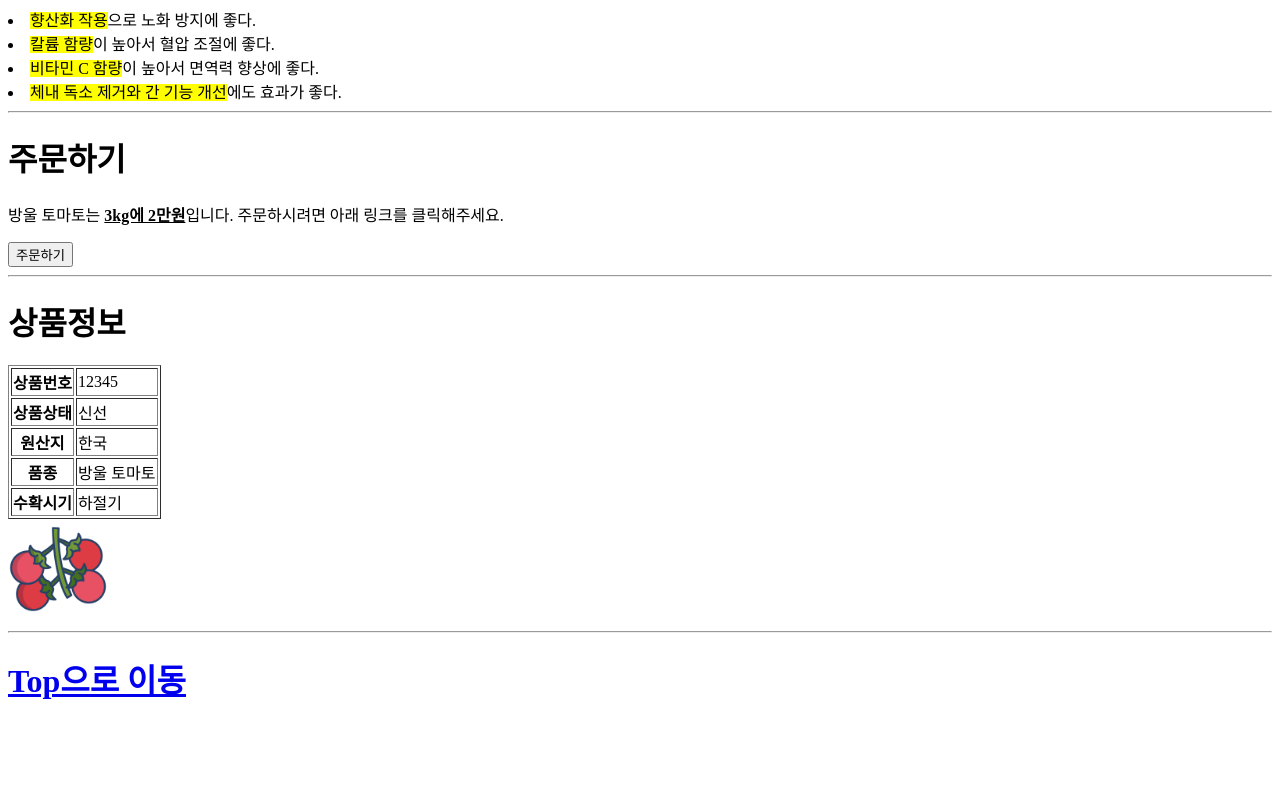
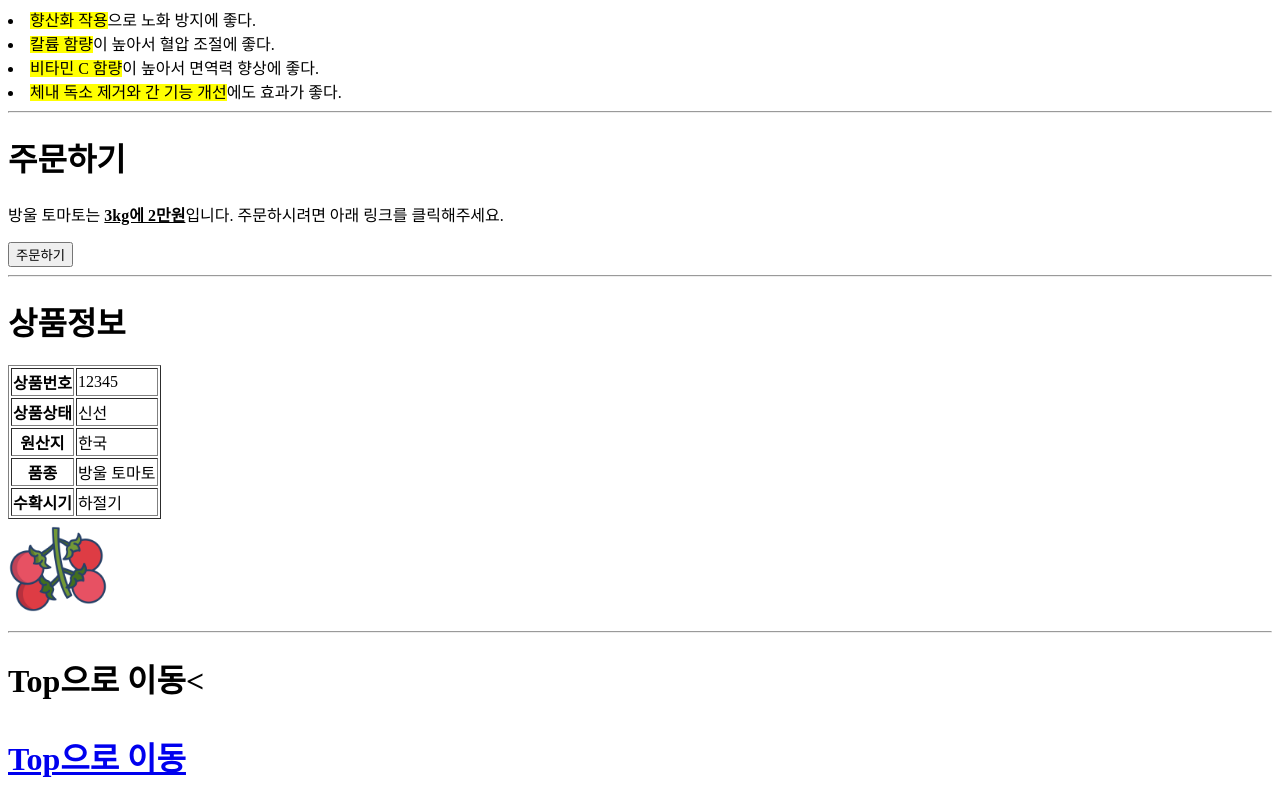
Before and after one commit to CrazySang/webhouse, a plain HTML site: page index.html in a window 1280 px wide. Shown: the part 1035-1835 px from the top of the page. Before the commit the page ends 1757 px from the top, so only its background shows below. Drawn offline with Linux system fonts and the light colour scheme.

Commit message:
Update index.html

```diff
--- a/index.html
+++ b/index.html
@@ -64,6 +64,7 @@
     </table>
     <img src="/image/tomato_1.png" width="100" height="100">
     <hr>
+    <h1 id="menu">Top으로 이동<
     <p><a href="#menu">
             <h1><strong>Top으로 이동</strong></h1>
         </a></p>
```
